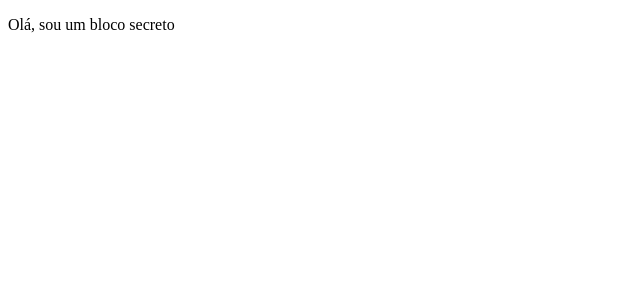
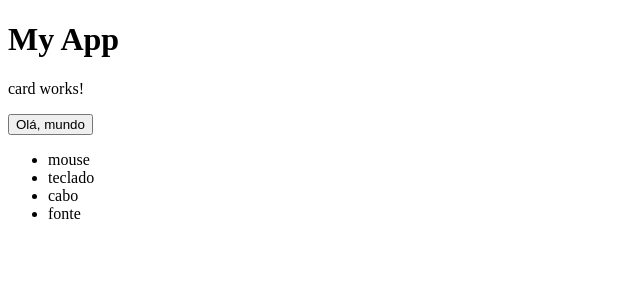
Before and after one commit to LucasSaladini/Desenvolvimento_Frontend_Angular, an Angular app in the folder Angular_Framework/diretivas-proj/: page / in a window 1280 px wide. Shown: the top 300 px of the page, without its empty margins (0-640 px from the left). Built offline with nearby package versions, Linux system fonts and the light colour scheme.

Commit message:
Working with ngFor

```diff
--- a/Angular_Framework/diretivas-proj/src/app/app.component.ts
+++ b/Angular_Framework/diretivas-proj/src/app/app.component.ts
@@ -7,5 +7,5 @@
 })
 export class AppComponent {
   title = 'diretivas-proj';
-  isAliveCard = false
+  isAliveCard = true
 }
--- a/Angular_Framework/diretivas-proj/src/app/card/card.component.html
+++ b/Angular_Framework/diretivas-proj/src/app/card/card.component.html
@@ -1,3 +1,6 @@
 <h1>My App</h1>
 <p>card works!</p>
 <button>Olá, mundo</button>
+<ul>
+  <li *ngFor="let p of produtos">{{ p }}</li>
+</ul>
--- a/Angular_Framework/diretivas-proj/src/app/card/card.component.ts
+++ b/Angular_Framework/diretivas-proj/src/app/card/card.component.ts
@@ -6,7 +6,15 @@
   styleUrl: './card.component.css'
 })
 export class CardComponent implements OnInit{
-  constructor() { }
+  produtos: string[] = []
+  constructor() {
+    this.produtos = [
+      "mouse",
+      "teclado",
+      "cabo",
+      "fonte"
+    ]
+  }
 
   ngOnInit(): void {
 
```
